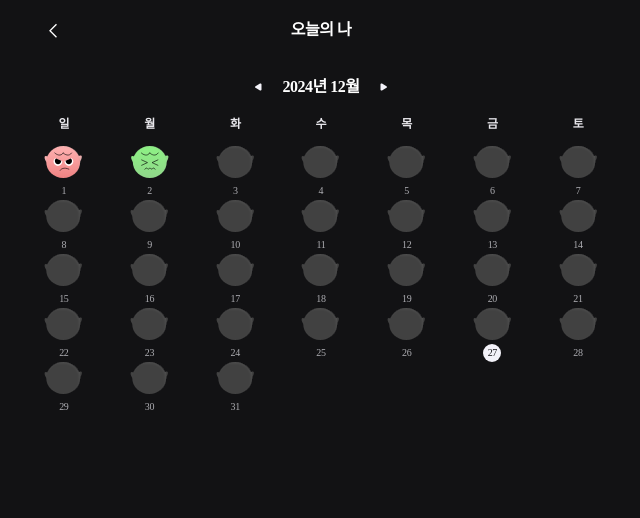
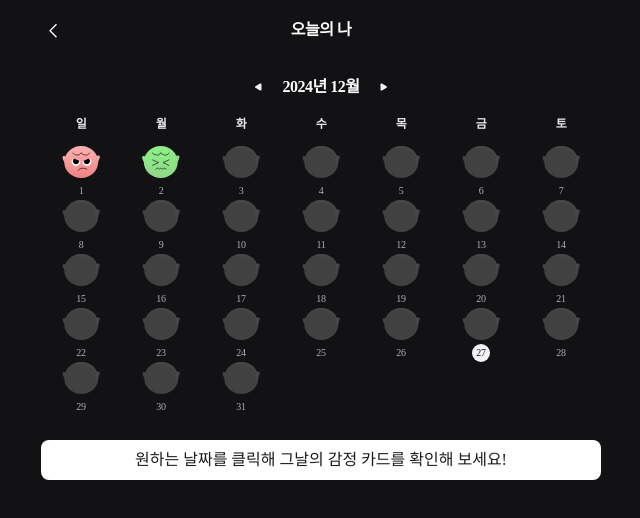
Before and after one commit to UGG-2TEAM/frontend, a Next.js app: page /detail in a window 1280 px wide. Shown: the top 518 px of the page, without its empty margins (319-959 px from the left). Built offline with nearby package versions, Linux system fonts and the light colour scheme; a web font is replaced by a local one.

Commit message:
✨ Feat : 디테일 페이지 ui 완성

```diff
--- a/src/app/detail/page.js
+++ b/src/app/detail/page.js
@@ -2,6 +2,7 @@
 import Typography from "@/components/Typography";
 import React from "react";
 import FeelingsCalendar from "./panel/FeelingsCalendar";
+import { color } from "storybook/internal/theming";
 
 const Page = () => {
   return (
@@ -57,7 +58,37 @@ const Page = () => {
           fill="none"
         />
       </div>
-      <FeelingsCalendar />
+      <div
+        style={{
+          padding: "0 1.25rem",
+        }}
+      >
+        <FeelingsCalendar />
+        <button
+          style={{
+            marginTop: "1.5rem",
+            display: "flex",
+            width: "100%",
+            height: "40px",
+            backgroundColor: "#fff",
+            justifyContent: "center",
+            alignItems: "center",
+            boxSizing: "border-box",
+            borderRadius: "0.5rem",
+            padding: "10px 0",
+          }}
+        >
+          <Typography
+            variant="button05"
+            style={{
+              color: "var(--grayscale-gray12, #1C1C1E)",
+              textAlign: "center",
+            }}
+          >
+            원하는 날짜를 클릭해 그날의 감정 카드를 확인해 보세요!
+          </Typography>
+        </button>
+      </div>
     </div>
   );
 };
```
